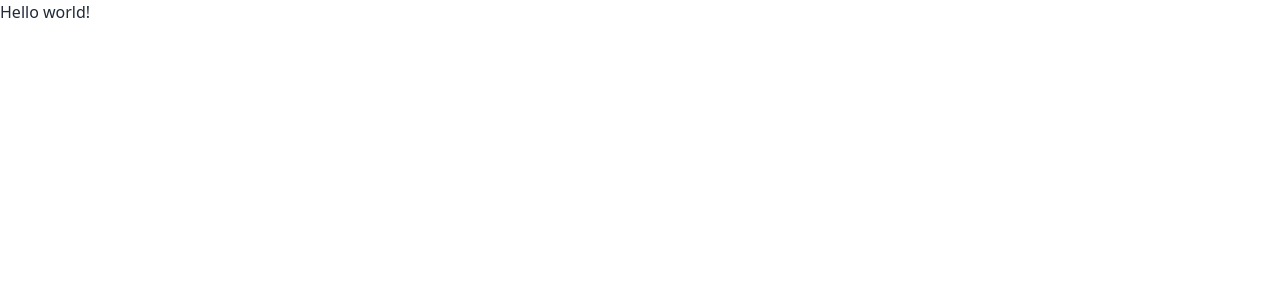
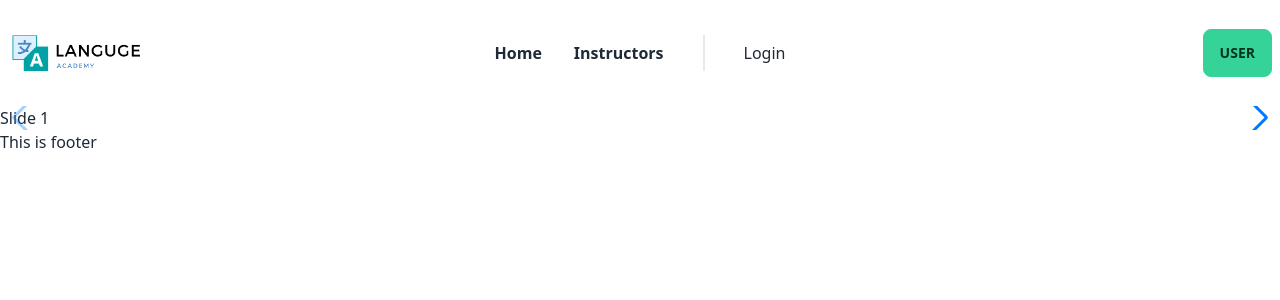
Before and after one commit to majedrahani/language-school-client, a React (Vite) app: page / in a window 1280 px wide. Shown: the top 300 px of the page. Built offline with nearby package versions, Linux system fonts and the light colour scheme.

Commit message:
navber added

```diff
--- a/package.json
+++ b/package.json
@@ -15,7 +15,8 @@
     "react": "^18.2.0",
     "react-dom": "^18.2.0",
     "react-router-dom": "^6.12.0",
-    "sort-by": "^1.2.0"
+    "sort-by": "^1.2.0",
+    "swiper": "^9.3.2"
   },
   "devDependencies": {
     "@types/react": "^18.0.37",
--- /dev/null
+++ b/src/layout/Main/Main.jsx
@@ -0,0 +1,16 @@
+import React from 'react';
+import NavBer from '../../pages/shared/NavBer';
+import { Outlet } from 'react-router-dom';
+import Footer from '../../pages/shared/Footer';
+
+const Main = () => {
+    return (
+        <div>
+            <NavBer></NavBer>
+            <Outlet></Outlet>
+            <Footer></Footer>
+        </div>
+    );
+};
+
+export default Main;
--- a/src/main.jsx
+++ b/src/main.jsx
@@ -12,6 +12,8 @@ import router from './router/router.jsx';
 
 ReactDOM.createRoot(document.getElementById('root')).render(
   <React.StrictMode>
-    <RouterProvider router={router} />
+    <div className=' max-w-screen-2xl mx-auto'>
+      <RouterProvider router={router} />
+    </div>
   </React.StrictMode>,
 )
--- /dev/null
+++ b/src/pages/home/Banner.jsx
@@ -0,0 +1,25 @@
+import React, { useRef, useState } from "react";
+import { Swiper, SwiperSlide } from "swiper/react";
+import "swiper/css/navigation";
+import "swiper/css";
+import { Navigation } from "swiper";
+
+const Banner = () => {
+    return (
+        <>
+          <Swiper navigation={true} modules={[Navigation]} className="mySwiper">
+            <SwiperSlide>Slide 1</SwiperSlide>
+            <SwiperSlide>Slide 2</SwiperSlide>
+            <SwiperSlide>Slide 3</SwiperSlide>
+            <SwiperSlide>Slide 4</SwiperSlide>
+            <SwiperSlide>Slide 5</SwiperSlide>
+            <SwiperSlide>Slide 6</SwiperSlide>
+            <SwiperSlide>Slide 7</SwiperSlide>
+            <SwiperSlide>Slide 8</SwiperSlide>
+            <SwiperSlide>Slide 9</SwiperSlide>
+          </Swiper>
+        </>
+      );
+};
+
+export default Banner;
--- /dev/null
+++ b/src/pages/home/Home.jsx
@@ -0,0 +1,12 @@
+import React from 'react';
+import Banner from './Banner';
+
+const Home = () => {
+    return (
+        <div>
+            <Banner></Banner>
+        </div>
+    );
+};
+
+export default Home;
--- /dev/null
+++ b/src/pages/shared/Footer.jsx
@@ -0,0 +1,11 @@
+import React from 'react';
+
+const Footer = () => {
+    return (
+        <div>
+            <h2>This is footer</h2>
+        </div>
+    );
+};
+
+export default Footer;
--- /dev/null
+++ b/src/pages/shared/NavBer.jsx
@@ -0,0 +1,45 @@
+import React from 'react';
+import { Link } from 'react-router-dom';
+import logo from '../../assets/logo.png'
+
+const NavBer = () => {
+
+    const navOption = <>
+        <div className='font-bold text-[16px] flex'>
+            <li><Link to='/'>Home</Link></li>
+            <li><Link to='/'>Instructors</Link></li>
+        </div>
+
+        <div className="divider divider-horizontal "></div>
+        <li><Link to='/' className='text-[16px]'>Login</Link></li>
+    </>
+
+    return (
+        <div>
+            <div className="navbar bg-base-100">
+                <div className="navbar-start">
+                    <div className="dropdown">
+                        <label tabIndex={0} className="btn btn-ghost lg:hidden">
+                            <svg xmlns="http://www.w3.org/2000/svg" className="h-5 w-5" fill="none" viewBox="0 0 24 24" stroke="currentColor"><path strokeLinecap="round" strokeLinejoin="round" strokeWidth="2" d="M4 6h16M4 12h8m-8 6h16" /></svg>
+                        </label>
+                        <ul tabIndex={0} className="menu menu-sm dropdown-content mt-3 p-2 shadow bg-base-100 rounded-box w-52 navbar-end ">
+                            {navOption}
+                        </ul>
+                    </div>
+                    <img src={logo} className=' w-[150px]' />
+                </div>
+                <div className="navbar-center hidden lg:flex">
+                    <ul className="menu menu-horizontal px-1">
+                        {navOption}
+                    </ul>
+                </div>
+                <div className=' navbar-end'>
+                    <button className=' btn btn-success'>User</button>
+                </div>
+            </div>
+
+        </div>
+    );
+};
+
+export default NavBer;
```
Also changed, not shown: src/router/router.jsx (+9 -1 lines), src/assets/logo.png (added), 1 other file (tests, documents, lock files or other folders).
